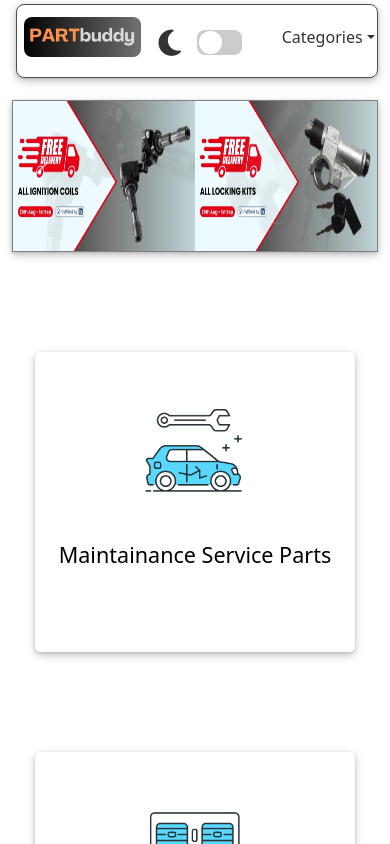
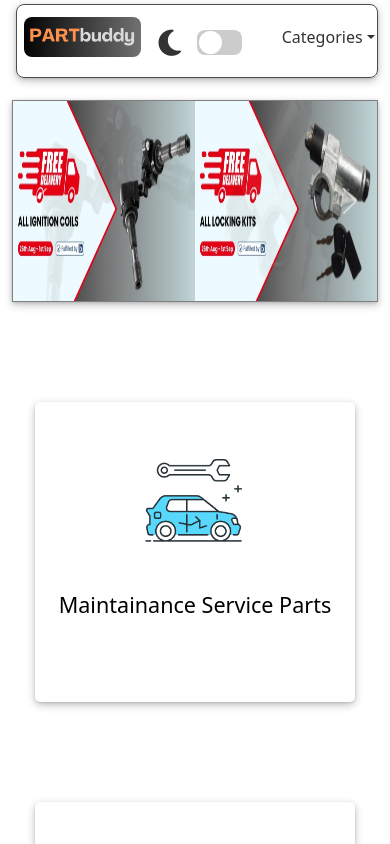
Before and after one commit to dhruvsingh2486/partbuddy, a React (Create React App) app: page / in a window 390 px wide. Shown: the top 844 px of the page. Built offline with nearby package versions, Linux system fonts and the light colour scheme.

Commit message:
Update Carausel.css

```diff
--- a/src/components/carousel/Carausel.css
+++ b/src/components/carousel/Carausel.css
@@ -8,7 +8,7 @@
     margin-bottom: 0%;
 }
 .crousal_img img{
-    height: 150px;
+    height: 200px;
 
 }
 }
```
